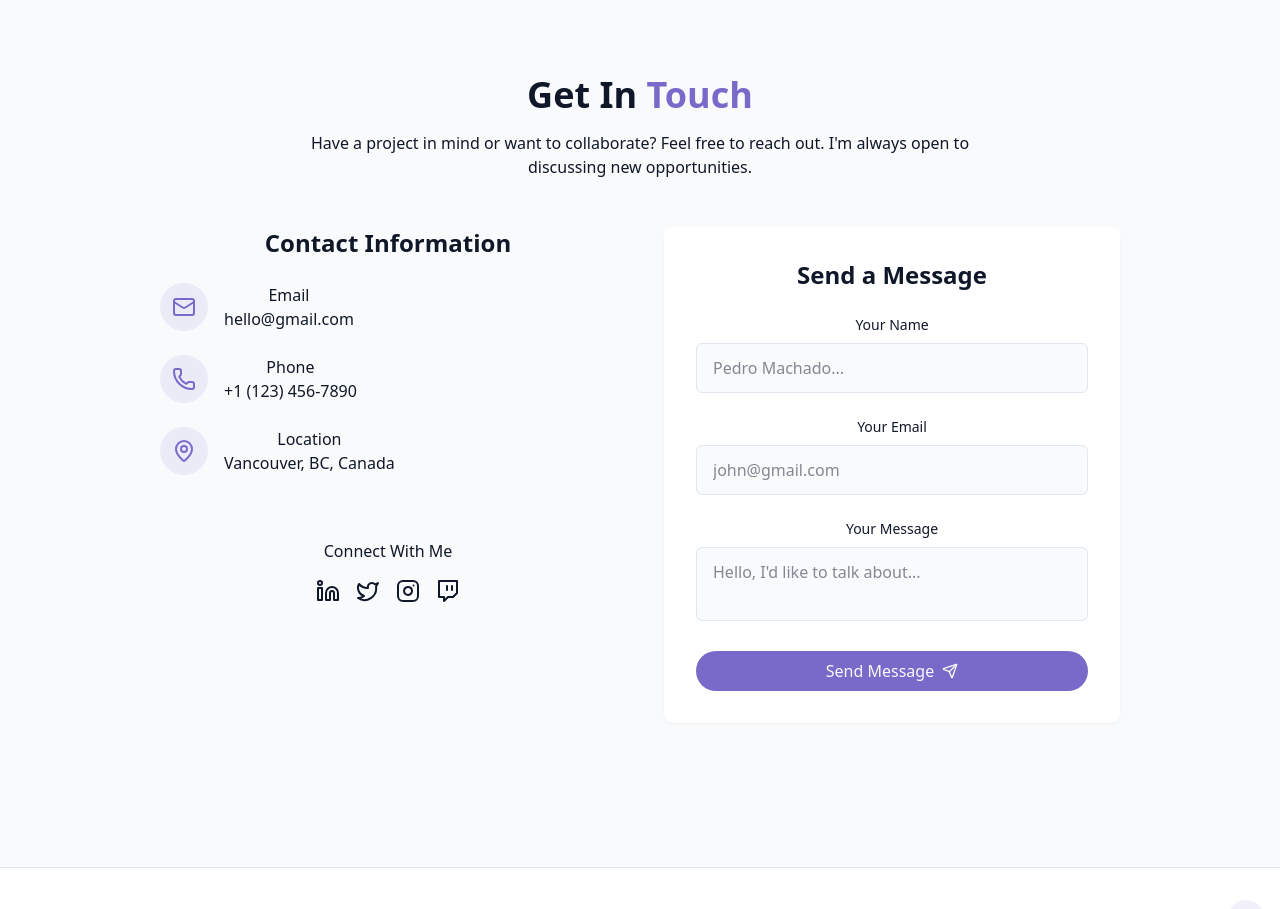
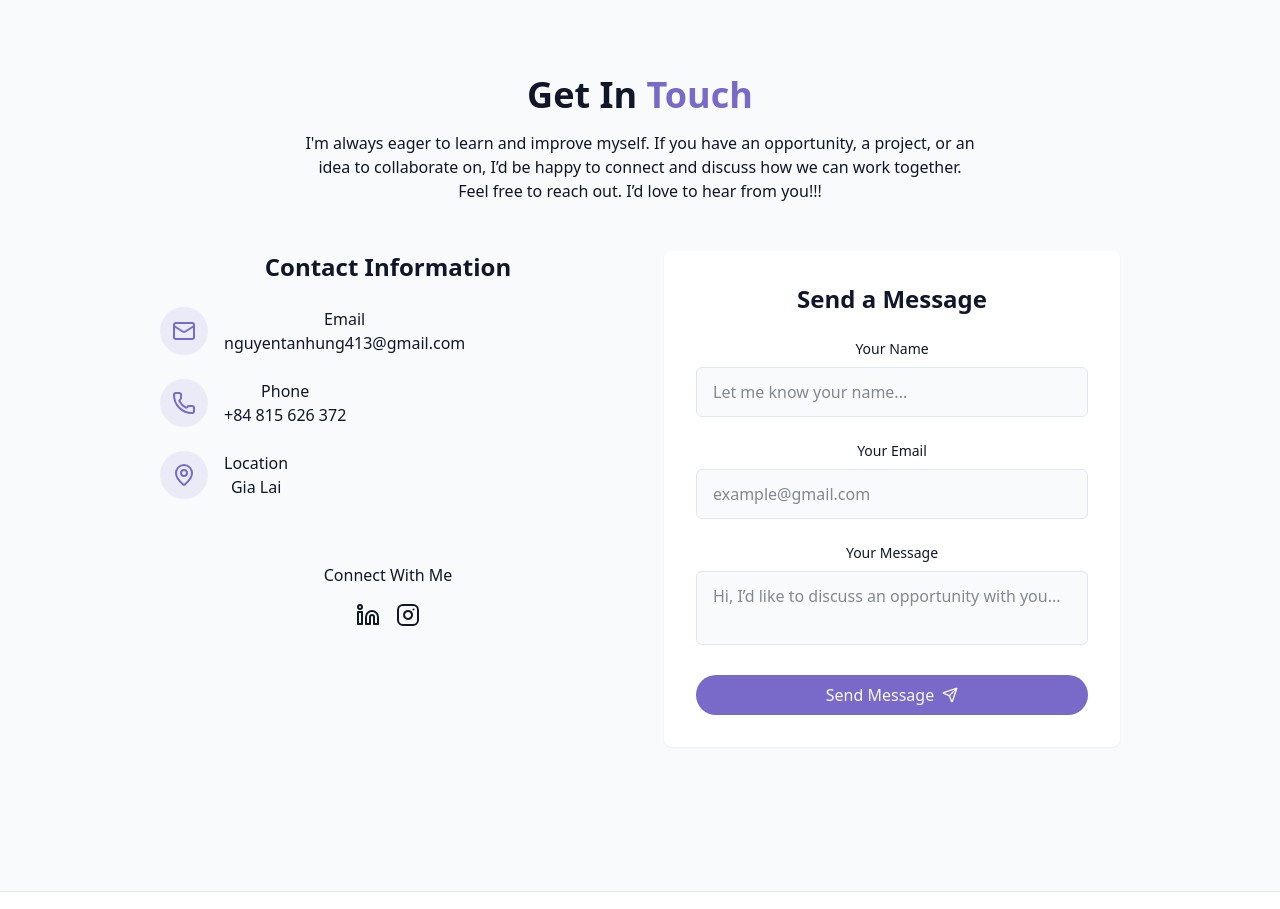
Before and after one commit to khunglongcon2k5/personal-portfolio, a React (Vite) app: page / in a window 1280 px wide. Shown: the part 3560-4469 px from the top of the page. Built offline with nearby package versions, Linux system fonts and the light colour scheme; some icons are missing.

Commit message:
feat: update personal info, email, and social links

```diff
--- a/src/components/ContactSection.jsx
+++ b/src/components/ContactSection.jsx
@@ -1,13 +1,4 @@
-import {
-  Instagram,
-  Linkedin,
-  Mail,
-  MapPin,
-  Phone,
-  Send,
-  Twitch,
-  Twitter,
-} from "lucide-react";
+import { Instagram, Linkedin, Mail, MapPin, Phone, Send } from "lucide-react";
 import { cn } from "@/lib/utils";
 import { useToast } from "@/hooks/use-toast";
 import { useState } from "react";
@@ -37,8 +28,10 @@ export const ContactSection = () => {
         </h2>
 
         <p className="text-center text-muted-foreground mb-12 max-w-2xl mx-auto">
-          Have a project in mind or want to collaborate? Feel free to reach out.
-          I'm always open to discussing new opportunities.
+          I'm always eager to learn and improve myself. If you have an
+          opportunity, a project, or an idea to collaborate on, I’d be happy to
+          connect and discuss how we can work together. Feel free to reach out.
+          I’d love to hear from you!!!
         </p>
 
         <div className="grid grid-cols-1 md:grid-cols-2 gap-12">
@@ -56,10 +49,11 @@ export const ContactSection = () => {
                 <div>
                   <h4 className="font-medium"> Email</h4>
                   <a
-                    href="mailto:hello@gmail.com"
+                    href="https://mail.google.com/mail/?view=cm&fs=1&to=nguyentanhung413@gmail.com"
+                    target="_blank"
                     className="text-muted-foreground hover:text-primary transition-colors"
                   >
-                    hello@gmail.com
+                    nguyentanhung413@gmail.com
                   </a>
                 </div>
               </div>
@@ -73,7 +67,7 @@ export const ContactSection = () => {
                     href="tel:+11234567890"
                     className="text-muted-foreground hover:text-primary transition-colors"
                   >
-                    +1 (123) 456-7890
+                    +84 815 626 372
                   </a>
                 </div>
               </div>
@@ -84,7 +78,7 @@ export const ContactSection = () => {
                 <div>
                   <h4 className="font-medium"> Location</h4>
                   <a className="text-muted-foreground hover:text-primary transition-colors">
-                    Vancouver, BC, Canada
+                    Gia Lai
                   </a>
                 </div>
               </div>
@@ -93,17 +87,14 @@ export const ContactSection = () => {
             <div className="pt-8">
               <h4 className="font-medium mb-4"> Connect With Me</h4>
               <div className="flex space-x-4 justify-center">
-                <a href="#" target="_blank">
+                <a
+                  href="https://www.linkedin.com/in/nguyenhung2k5/"
+                  target="_blank"
+                >
                   <Linkedin />
                 </a>
                 <a href="#" target="_blank">
-                  <Twitter />
-                </a>
-                <a href="#" target="_blank">
                   <Instagram />
-                </a>
-                <a href="#" target="_blank">
-                  <Twitch />
                 </a>
               </div>
             </div>
@@ -130,7 +121,7 @@ export const ContactSection = () => {
                   name="name"
                   required
                   className="w-full px-4 py-3 rounded-md border border-input bg-background focus:outline-hidden foucs:ring-2 focus:ring-primary"
-                  placeholder="Pedro Machado..."
+                  placeholder="Let me know your name..."
                 />
               </div>
 
@@ -148,7 +139,7 @@ export const ContactSection = () => {
                   name="email"
                   required
                   className="w-full px-4 py-3 rounded-md border border-input bg-background focus:outline-hidden foucs:ring-2 focus:ring-primary"
-                  placeholder="john@gmail.com"
+                  placeholder="example@gmail.com"
                 />
               </div>
 
@@ -165,7 +156,7 @@ export const ContactSection = () => {
                   name="message"
                   required
                   className="w-full px-4 py-3 rounded-md border border-input bg-background focus:outline-hidden foucs:ring-2 focus:ring-primary resize-none"
-                  placeholder="Hello, I'd like to talk about..."
+                  placeholder="Hi, I’d like to discuss an opportunity with you..."
                 />
               </div>
 
```
